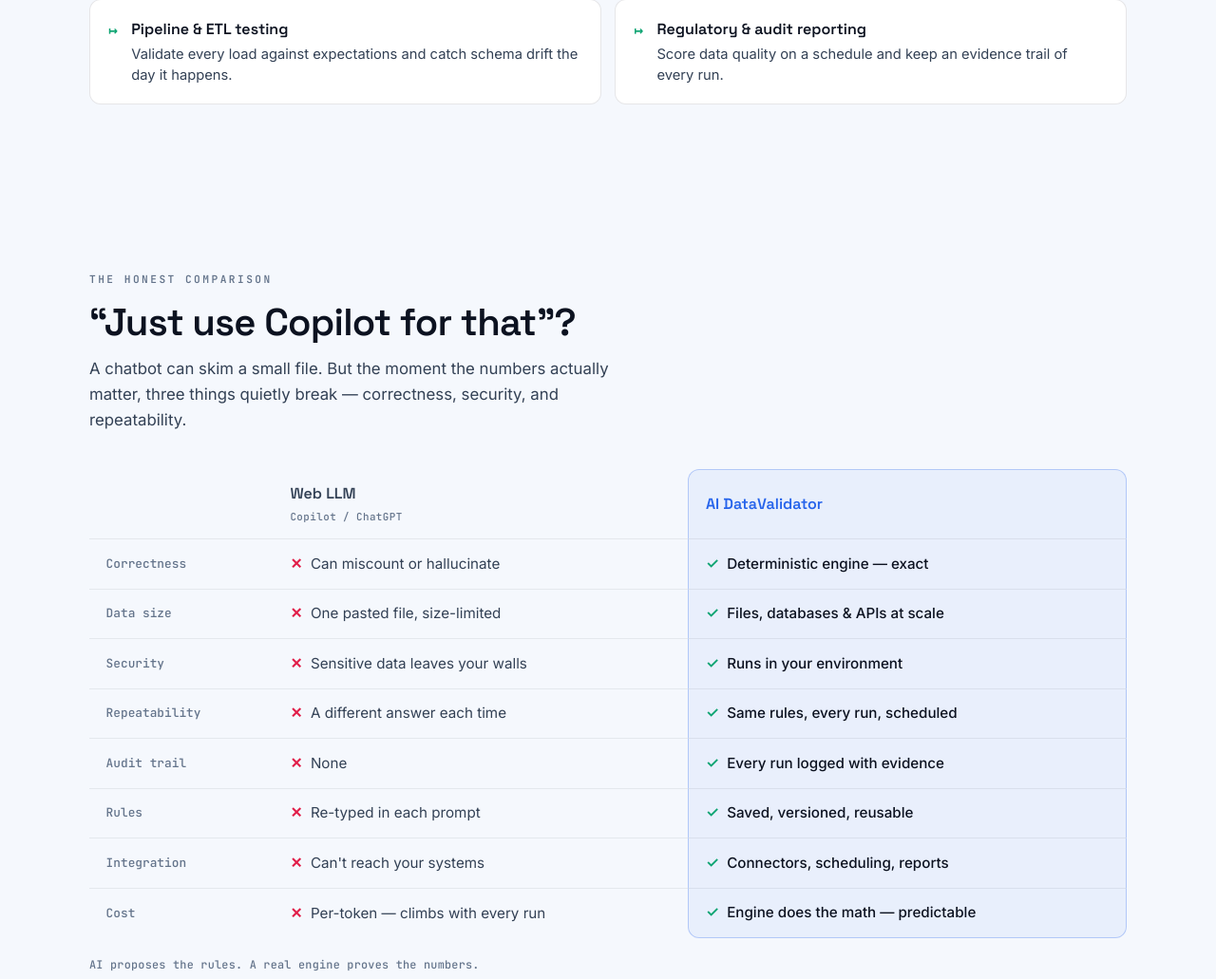
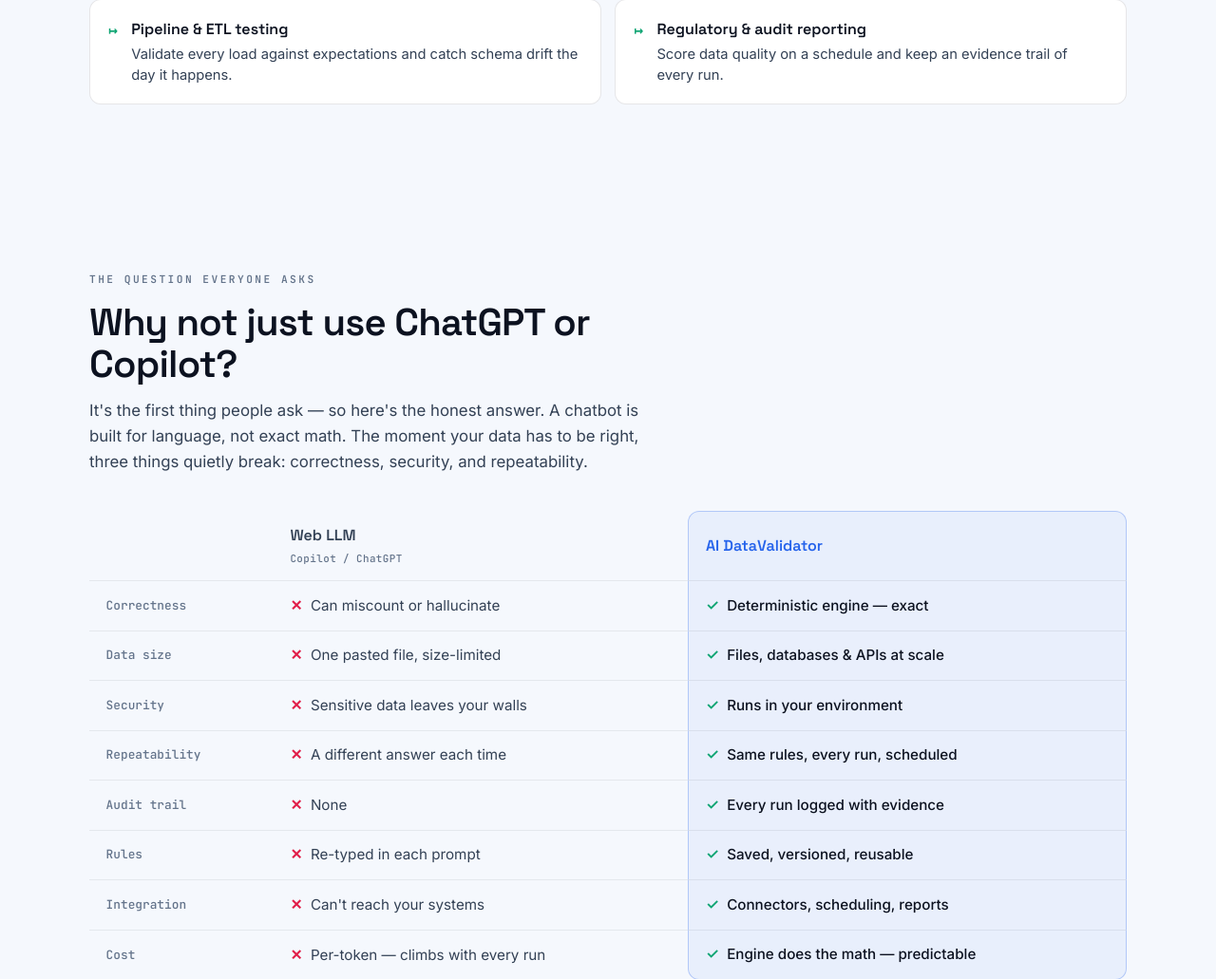
Before and after one commit to ravindraupadhyay1001-ux/ai-datavalidator, a FastAPI app: template templates/landing.html in a window 1280 px wide. Shown: the part 2693-3724 px from the top of the page at 95% size. Run offline with FastAPI, Linux system fonts and the light colour scheme; the template is opened without the code that fills it, so the values that code supplies are empty; parts of the project's set-up code (start-up, migrations or seed data) failed here and were passed over; some libraries are stand-ins or nearby versions.

Commit message:
Landing: comparison section directly voices the ChatGPT/Copilot question
Change the heading to the explicit question people ask ('Why not just use
ChatGPT or Copilot?') with a matching eyebrow and a lead that sets up the
honest answer.

Co-Authored-By: Claude Opus 4.8 <noreply@anthropic.com>

```diff
--- a/templates/landing.html
+++ b/templates/landing.html
@@ -525,10 +525,11 @@ table.cmp tbody tr:last-child td.hl{border-bottom:1.5px solid rgba(37,99,235,.28
   <section class="section" id="compare">
     <div class="wrap">
       <div class="section-head">
-        <p class="section-eyebrow">The honest comparison</p>
-        <h2 class="h">&ldquo;Just use Copilot for that&rdquo;?</h2>
-        <p class="lead">A chatbot can skim a small file. But the moment the numbers actually matter,
-          three things quietly break — correctness, security, and repeatability.</p>
+        <p class="section-eyebrow">The question everyone asks</p>
+        <h2 class="h">Why not just use ChatGPT or Copilot?</h2>
+        <p class="lead">It's the first thing people ask — so here's the honest answer. A chatbot is built for
+          language, not exact math. The moment your data has to be right, three things quietly break:
+          correctness, security, and repeatability.</p>
       </div>
       <div class="cmp-wrap">
         <table class="cmp">
```
